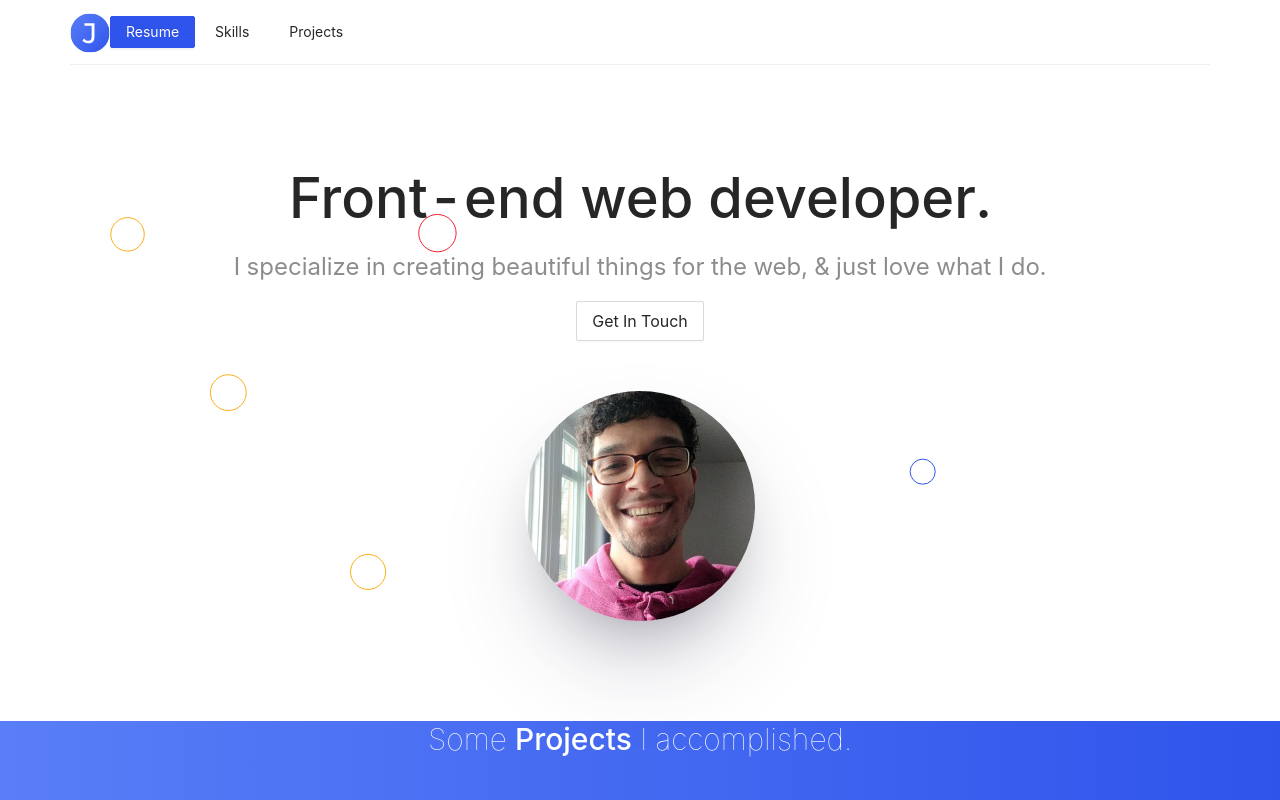
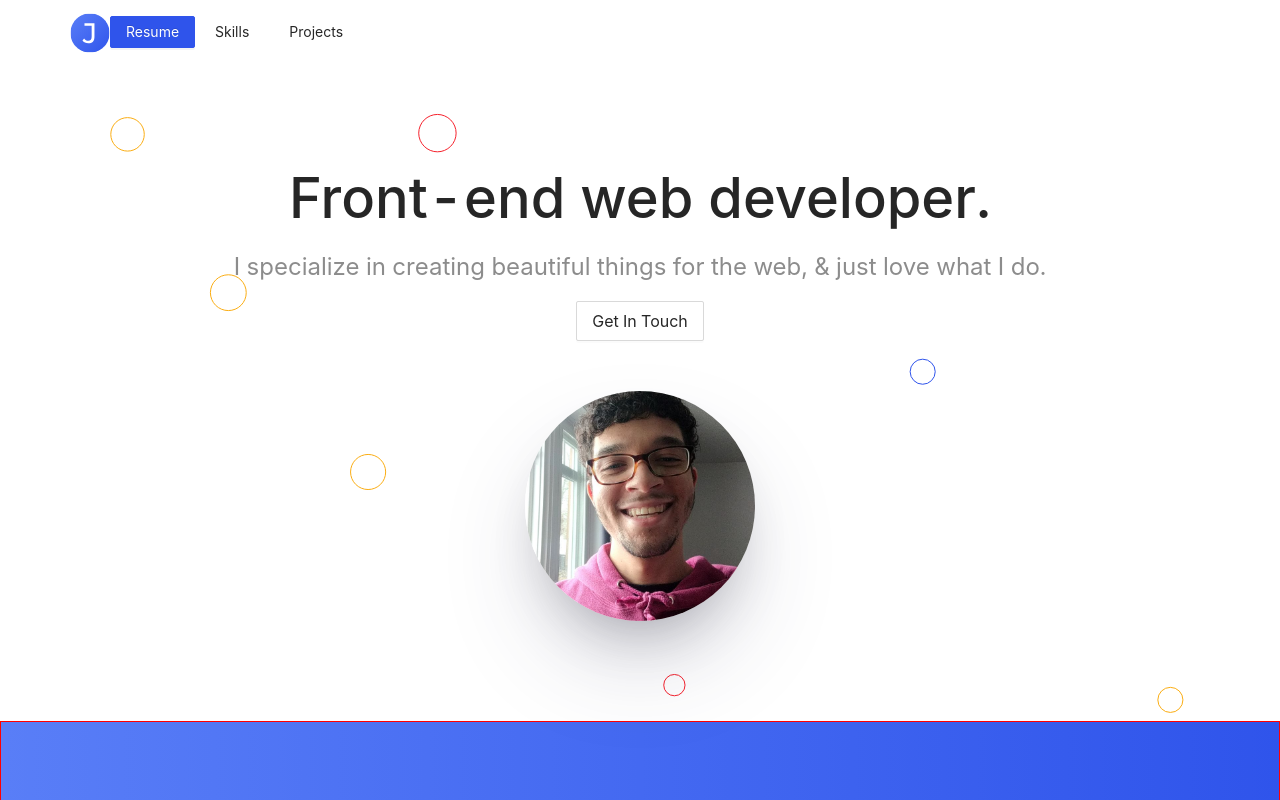
Before and after one commit to jonahlouis4/Portfolio-v3, a React (Create React App) app: page / in a window 1280 px wide. Shown: the top 800 px of the page. Built offline with nearby package versions, Linux system fonts and the light colour scheme.

Commit message:
Added universal container to contribution

```diff
--- a/src/App.js
+++ b/src/App.js
@@ -62,7 +62,7 @@ function App() {
             </div>
           </div>
           {/* Section - Contribution */}
-          <div className="container-bg-1" id={sectionLink.section0}>
+          <div className="container-bg-1" id={sectionLink.section0} style={{border:'1px solid red'}}>
             <div className="container">
               <Contribution />
             </div>
--- a/src/App.less
+++ b/src/App.less
@@ -34,6 +34,12 @@ Note: All widths are with correspondance with AntDesign
     .container {
         margin: 0 auto;
     }
+    .section-header {
+        font-size: 30px !important;
+        font-weight: 100 !important;
+        margin: 0 !important;
+        padding: 0 !important;
+    }
         .section-menu { display: none !important;}
     /* Side Navigation */
     .sideNav-open { width: 250px; }
@@ -45,7 +51,7 @@ Note: All widths are with correspondance with AntDesign
 ======= SECTIONS =======
 */
     .section-container {
-        margin: 100px 0;
+        padding: 100px 0;
     }
 
 /*
@@ -80,6 +86,13 @@ Note: All widths are with correspondance with AntDesign
 }
     #intro-avatar {
         box-shadow: rgba(50, 50, 93, 0.25) 0px 50px 100px -20px, rgba(0, 0, 0, 0.3) 0px 30px 60px -30px;
+    }
+
+/*
+======= Contributation.css =======
+*/
+    #contribution-header {
+        color: white;
     }
 
 /*
--- a/src/components/Contribution.js
+++ b/src/components/Contribution.js
@@ -14,11 +14,13 @@ const sectionTitle = {
 
 const Contribution = () => {
     return (
-        <div>
+        <div
+        className="section-container"
+        >
             <div
             style={{textAlign: 'center'}}
             >
-                <Title style={sectionTitle}>Some <span style={{fontWeight: '500'}}>Projects</span> I accomplished.</Title>
+                <Title className="section-header" id="contribution-header">My <span style={{fontWeight: '500'}}>Contributions</span></Title>
             </div>
         </div>
     )
```
Also changed, not shown: 1 other file (tests, documents, lock files or other folders).
